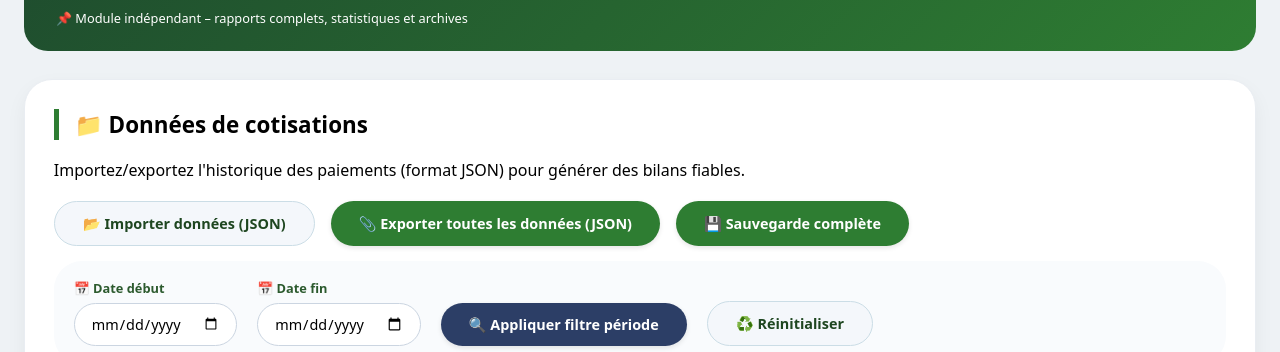
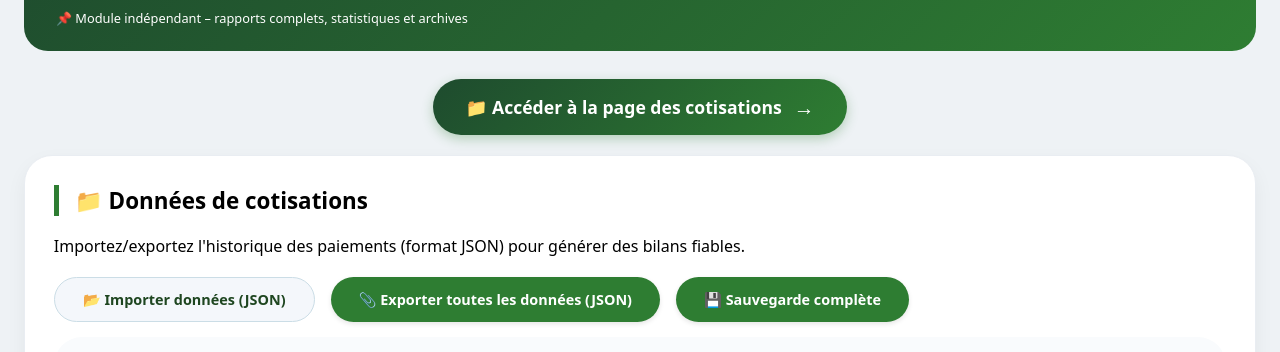
Before and after one commit to jacbene/Gestion-cotisations-apee-ces-ekali1, a plain HTML site: page bilan-financier.html in a window 1280 px wide. Shown: the part 116-468 px from the top of the page. Drawn offline with Linux system fonts and the light colour scheme.

Commit message:
Update bilan-financier.html

```diff
--- a/bilan-financier.html
+++ b/bilan-financier.html
@@ -197,7 +197,48 @@
         <p>Générateur de bilans financiers · Cotisations 2025/2026 · Export PDF & JSON</p>
         <div style="margin-top: 12px; font-size:0.8rem;">📌 Module indépendant – rapports complets, statistiques et archives</div>
     </div>
+            <!-- Bouton de retour à la page d'enregistrement des cotisations. index.html -->
+            <div class="bilan-access-wrapper" style="text-align: center; margin: 20px 0;">
+                <a href="bilan-financier.html" class="btn-bilan">
+                    📁 Accéder à la page des cotisations
+                    <span class="btn-bilan-icon">→</span>
+                </a>
+            </div>
 
+            <style>
+            .btn-bilan {
+                display: inline-flex;
+                align-items: center;
+                gap: 12px;
+                background: linear-gradient(135deg, #1e4b2e, #2e7d32);
+                color: white;
+                text-decoration: none;
+                padding: 14px 32px;
+                border-radius: 60px;
+                font-weight: 700;
+                font-size: 1.1rem;
+                font-family: system-ui, 'Segoe UI', sans-serif;
+                transition: all 0.3s ease;
+                box-shadow: 0 4px 12px rgba(46, 125, 50, 0.3);
+                border: none;
+                cursor: pointer;
+            }
+
+            .btn-bilan:hover {
+                transform: translateY(-3px);
+                background: linear-gradient(135deg, #2e7d32, #1b5e20);
+                box-shadow: 0 8px 20px rgba(46, 125, 50, 0.4);
+            }
+
+            .btn-bilan-icon {
+                font-size: 1.3rem;
+                transition: transform 0.2s;
+            }
+
+            .btn-bilan:hover .btn-bilan-icon {
+                transform: translateX(5px);
+            }
+            </style>
     <!-- CARD PRINCIPALE : GESTION DES DONNÉES & BILANS -->
     <div class="card no-print">
         <div class="card-title">📁 Données de cotisations</div>
```
